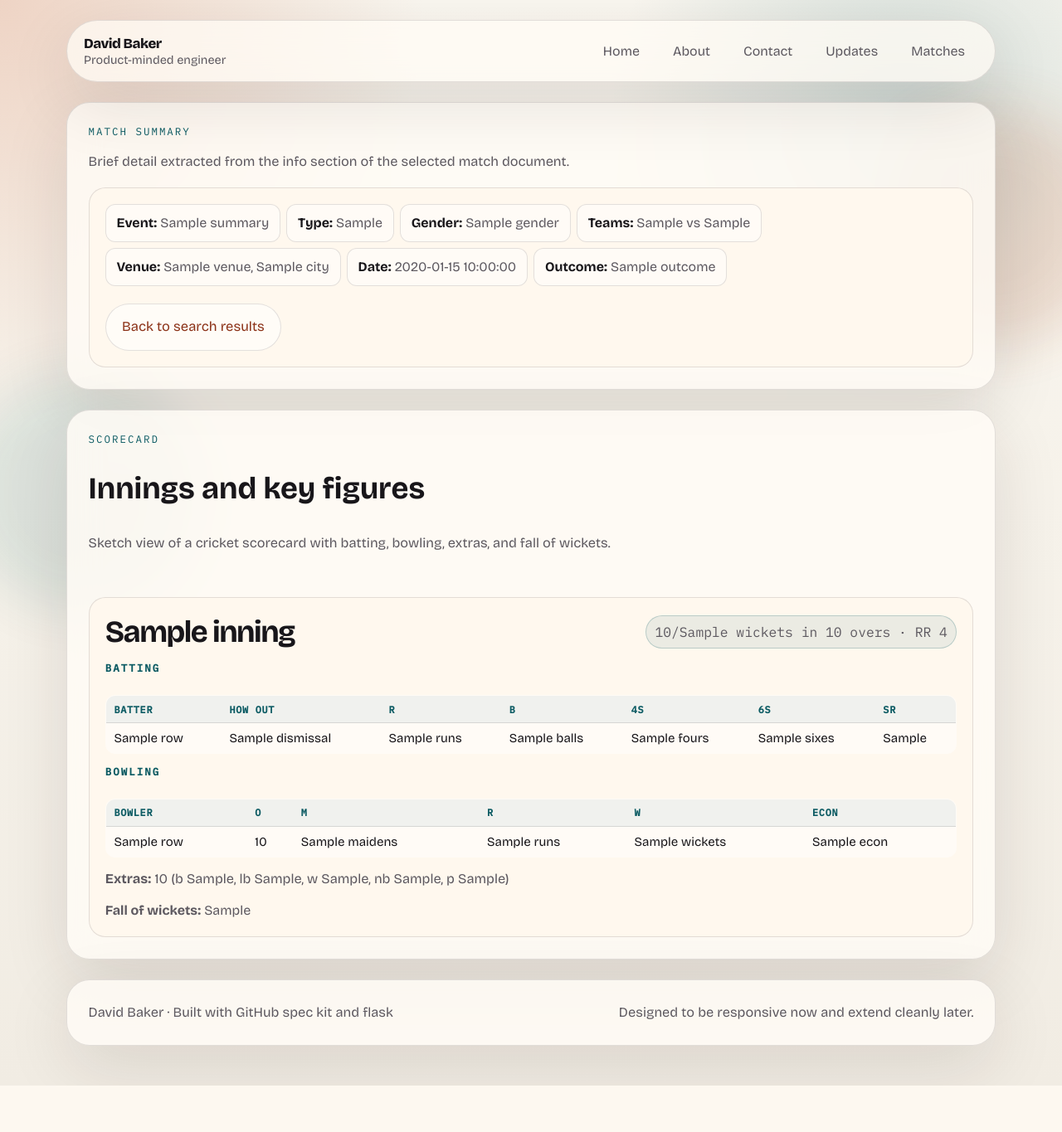
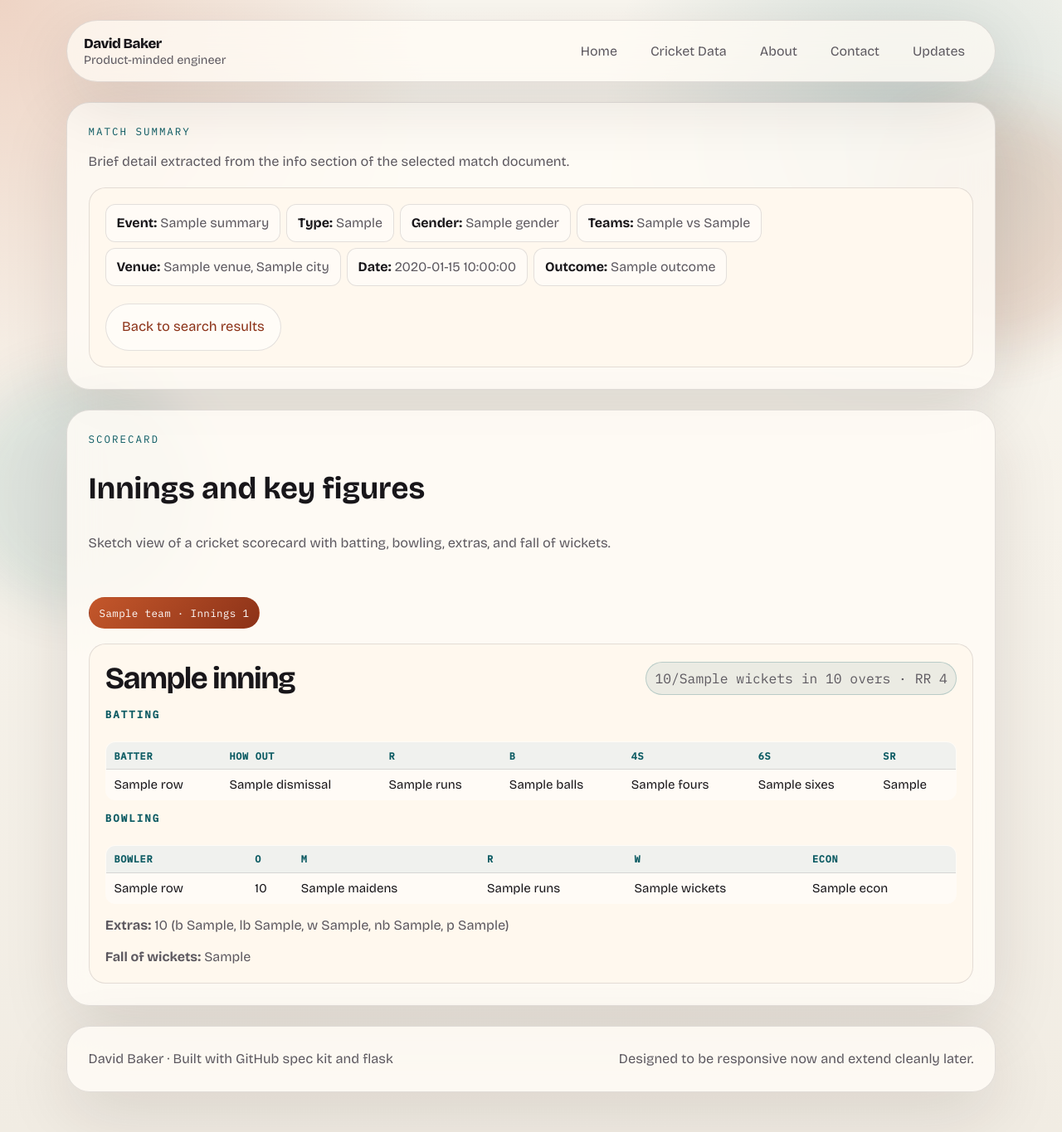
Before and after one commit to dabaker6/personal_website, a Flask app: template templates/match_detail.html in a window 1280 px wide. Shown: the whole page at 83% size. Before the commit the page ends 1309 px from the top, so only its background shows below. Run offline with Flask 3, Linux system fonts and the light colour scheme; the template is opened without the code that fills it: most values are stand-ins (such as "Sample title", 1, 10 or a date in 2020).

Commit message:
Update formatting

```diff
--- a/content.py
+++ b/content.py
@@ -17,10 +17,11 @@ SITE_CONTENT: dict[str, Any] = {
     },
     "navigation": [
         {"label": "Home", "endpoint": "home", "slug": "home"},
+        {"label": "Cricket Data", "endpoint": "matches", "slug": "matches"},
         {"label": "About", "endpoint": "about", "slug": "about"},
         {"label": "Contact", "endpoint": "contact", "slug": "contact"},
         {"label": "Updates", "endpoint": "updates", "slug": "updates"},
-        {"label": "Matches", "endpoint": "matches", "slug": "matches"},
+
     ],
     "pages": {
         "home": {
--- a/matches_api.py
+++ b/matches_api.py
@@ -357,6 +357,8 @@ def build_scorecard_preview(detail: dict[str, Any]) -> list[dict[str, Any]]:
         extras_total = sum(extras.values())
         scorecard.append(
             {
+                "team": team,
+                "innings_number": idx,
                 "title": f"{team} innings",
                 "total": innings_total,
                 "wickets": wickets_lost,
--- a/static/css/site.css
+++ b/static/css/site.css
@@ -700,6 +700,48 @@ a {
     gap: 1rem;
 }
 
+.scorecard-tabs {
+    display: grid;
+    gap: 0.9rem;
+}
+
+.scorecard-tabs-nav {
+    display: flex;
+    gap: 0.55rem;
+    overflow-x: auto;
+    padding-bottom: 0.2rem;
+    scrollbar-width: thin;
+}
+
+.scorecard-tab {
+    flex: 0 0 auto;
+    min-height: 2.4rem;
+    padding: 0.45rem 0.75rem;
+    border-radius: 999px;
+    border: 1px solid rgba(24, 22, 26, 0.18);
+    background: rgba(255, 255, 255, 0.58);
+    color: var(--muted);
+    cursor: pointer;
+    white-space: nowrap;
+    font-family: "IBM Plex Mono", monospace;
+    font-size: 0.78rem;
+    letter-spacing: 0.03em;
+    transition: border-color 160ms ease, background-color 160ms ease, color 160ms ease;
+}
+
+.scorecard-tab:hover,
+.scorecard-tab:focus-visible {
+    color: var(--text);
+    border-color: rgba(24, 22, 26, 0.3);
+    background: rgba(24, 22, 26, 0.08);
+}
+
+.scorecard-tab.is-active {
+    color: #fff;
+    border-color: transparent;
+    background: linear-gradient(135deg, var(--accent), var(--accent-deep));
+}
+
 .scorecard-card {
     display: grid;
     gap: 0.8rem;
@@ -850,4 +892,18 @@ a {
     .site-footer {
         padding: 1.1rem;
     }
+
+    .scorecard-tabs-nav {
+        margin: 0 -0.2rem;
+        padding: 0 0.2rem 0.2rem;
+    }
+
+    .scorecard-tab {
+        font-size: 0.73rem;
+        padding: 0.42rem 0.62rem;
+    }
+
+    .score-table {
+        min-width: 31rem;
+    }
 }
--- /dev/null
+++ b/static/js/match_detail.js
@@ -0,0 +1,70 @@
+(() => {
+    const containers = Array.from(document.querySelectorAll("[data-scorecard-tabs]"));
+    if (containers.length === 0) {
+        return;
+    }
+
+    const activateTab = (tabs, panels, nextIndex) => {
+        tabs.forEach((tab, index) => {
+            const active = index === nextIndex;
+            tab.classList.toggle("is-active", active);
+            tab.setAttribute("aria-selected", active ? "true" : "false");
+            tab.setAttribute("tabindex", active ? "0" : "-1");
+            if (panels[index]) {
+                panels[index].hidden = !active;
+            }
+        });
+        tabs[nextIndex]?.focus();
+    };
+
+    containers.forEach((container) => {
+        const tabs = Array.from(container.querySelectorAll('[role="tab"]'));
+        const panels = tabs.map((tab) => {
+            const id = tab.getAttribute("aria-controls");
+            return id ? container.querySelector(`#${id}`) : null;
+        });
+
+        if (tabs.length === 0) {
+            return;
+        }
+
+        container.addEventListener("click", (event) => {
+            const target = event.target;
+            if (!(target instanceof HTMLButtonElement) || target.getAttribute("role") !== "tab") {
+                return;
+            }
+            const index = tabs.indexOf(target);
+            if (index >= 0) {
+                activateTab(tabs, panels, index);
+            }
+        });
+
+        container.addEventListener("keydown", (event) => {
+            const target = event.target;
+            if (!(target instanceof HTMLButtonElement) || target.getAttribute("role") !== "tab") {
+                return;
+            }
+
+            const currentIndex = tabs.indexOf(target);
+            if (currentIndex < 0) {
+                return;
+            }
+
+            let nextIndex = currentIndex;
+            if (event.key === "ArrowRight") {
+                nextIndex = (currentIndex + 1) % tabs.length;
+            } else if (event.key === "ArrowLeft") {
+                nextIndex = (currentIndex - 1 + tabs.length) % tabs.length;
+            } else if (event.key === "Home") {
+                nextIndex = 0;
+            } else if (event.key === "End") {
+                nextIndex = tabs.length - 1;
+            } else {
+                return;
+            }
+
+            event.preventDefault();
+            activateTab(tabs, panels, nextIndex);
+        });
+    });
+})();
--- a/templates/match_detail.html
+++ b/templates/match_detail.html
@@ -39,8 +39,31 @@
         </div>
 
         {% if scorecard %}
+            <div class="scorecard-tabs" data-scorecard-tabs>
+                <div class="scorecard-tabs-nav" role="tablist" aria-label="Innings selector">
+                    {% for innings in scorecard %}
+                    <button
+                        type="button"
+                        class="scorecard-tab{% if loop.first %} is-active{% endif %}"
+                        role="tab"
+                        id="innings-tab-{{ loop.index }}"
+                        aria-controls="innings-panel-{{ loop.index }}"
+                        aria-selected="{{ 'true' if loop.first else 'false' }}"
+                        tabindex="{{ '0' if loop.first else '-1' }}"
+                    >
+                        {{ innings.team }} · Innings {{ innings.innings_number }}
+                    </button>
+                    {% endfor %}
+                </div>
+
             {% for innings in scorecard %}
-            <article class="info-card scorecard-card">
+            <article
+                class="info-card scorecard-card"
+                role="tabpanel"
+                id="innings-panel-{{ loop.index }}"
+                aria-labelledby="innings-tab-{{ loop.index }}"
+                {% if not loop.first %}hidden{% endif %}
+            >
                 <div class="scorecard-head">
                     <h3>{{ innings.title }}</h3>
                     <p class="score-pill">{{ innings.total }}/{{ innings.wickets }} in {{ innings.overs }} overs · RR {{ innings.run_rate }}</p>
@@ -120,6 +143,7 @@
                 </div>
             </article>
             {% endfor %}
+            </div>
         {% else %}
         <article class="fallback-card">
             <h3>Scorecard data not available</h3>
@@ -129,4 +153,5 @@
     </section>
     {% endif %}
 </section>
+<script src="{{ url_for('static', filename='js/match_detail.js') }}"></script>
 {% endblock %}
```
